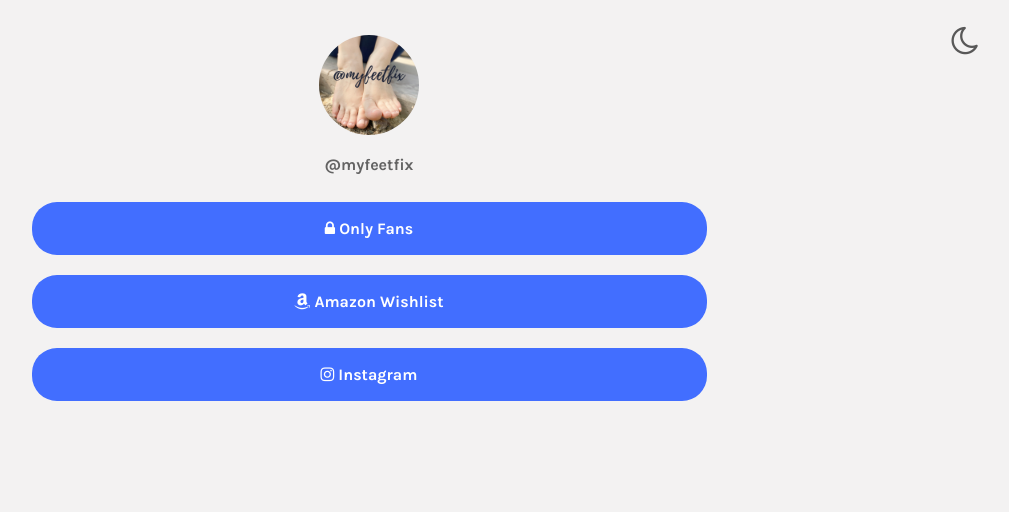
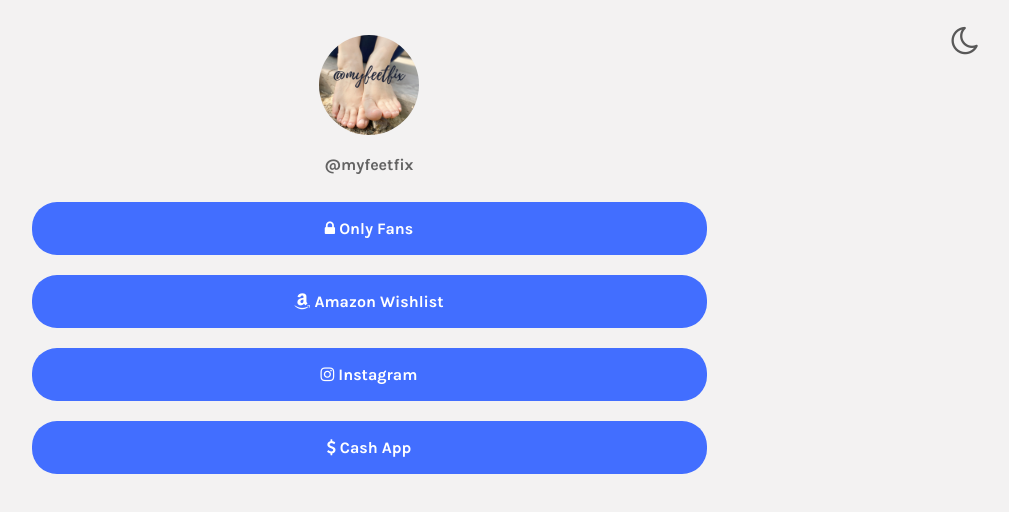
Before and after one commit to myfeetfix/myfeetfix.github.io, a plain HTML site: page index.html in a window 1280 px wide. Shown: the whole page, without its empty margins (271-1280 px from the left). Drawn offline with Linux system fonts and the light colour scheme.

Commit message:
Update index.html

```diff
--- a/index.html
+++ b/index.html
@@ -26,6 +26,7 @@
         <a class="link" onClick="plausible('OnlyFans')" href="https://onlyfans.com/myfeetfix" target="_blank" style="border-radius: 25px;"><i class="fa fa-lock" aria-hidden="true"></i> Only Fans</a>
         <a class="link" onClick="plausible('AmazonWishlist')" href="https://www.amazon.com/hz/wishlist/ls/3RRDUPGXJLA95?ref_=wl_share" target="_blank" style="border-radius: 25px;"><i class="fa fa-amazon" aria-hidden="true"></i> Amazon Wishlist</a>
         <a class="link" onClick="plausible('Instagram')" href="https://www.instagram.com/myfeetfix" target="_blank" style="border-radius: 25px;"><i class="fa fa-instagram" aria-hidden="true"></i> Instagram</a>
+        <a class="link" onClick="plausible('Cashapp')" href="https://cash.app/$Myfeetfix" target="_blank" style="border-radius: 25px;"><i class="fa fa-dollar" aria-hidden="true"></i> Cash App</a>
 
     </div>
 
```
